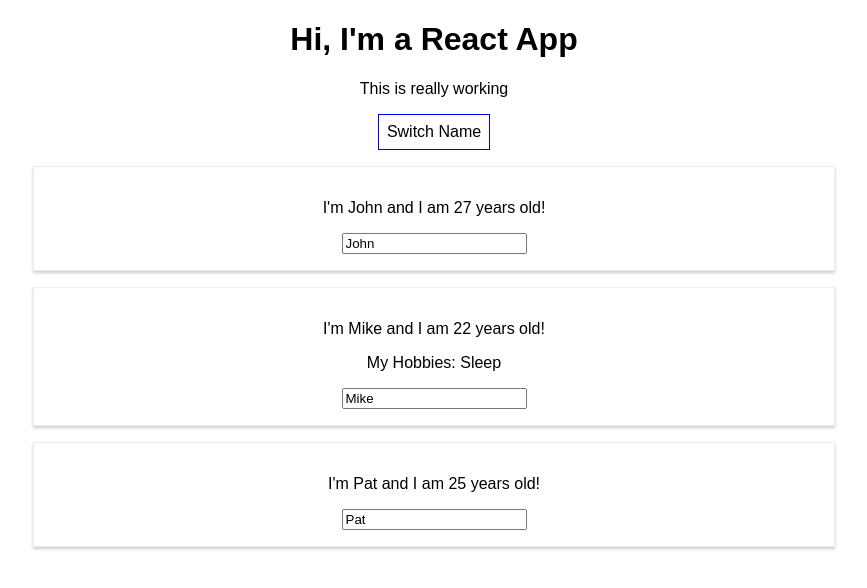
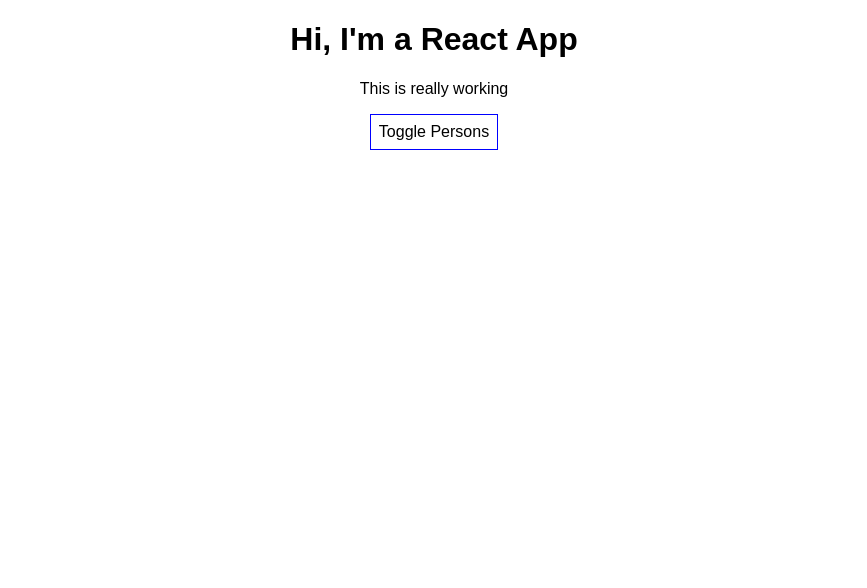
Before and after one commit to jmurphy2404/react-complete-guide, a React (Create React App) app: page / in a window 1280 px wide. Shown: the top 588 px of the page, without its empty margins (206-1073 px from the left). Built offline with nearby package versions, Linux system fonts and the light colour scheme.

Commit message:
L49 toggle/conditional content

```diff
--- a/src/App.js
+++ b/src/App.js
@@ -8,7 +8,9 @@
       {name: 'John', age: 27},
       {name: 'Mike', age: 22},
       {name: 'Pat', age: 25}
-    ]
+    ],
+    otherState: 'some other value',
+    showPersons: false
   }
 
   switchNameHandler = () => {
@@ -33,6 +35,11 @@
 
   }
 
+  togglePersonHandler = () => {
+    const doesShow = this.state.showPersons;
+    this.setState({showPersons: !doesShow});
+  }
+
   render() {
     const style = {
       backgroundColor: 'white',
@@ -48,7 +55,10 @@
         <p>This is really working</p>
         <button
         style={style}
-        onClick={() => this.switchNameHandler('testttt')}>Switch Name</button>
+        onClick={this.togglePersonHandler}>Toggle Persons</button>
+      {
+        this.state.showPersons ?
+        <div>
           <Person
             name={this.state.persons[0].name}
             age={this.state.persons[0].age} />
@@ -60,6 +70,8 @@
           <Person
             name={this.state.persons[2].name}
             age={this.state.persons[2].age} />
+        </div> : null
+      }
     </div>
    );
    //return React.createElement('div', {className: 'App'}, React.createElement('h1', null, 'Hi, I\'m a React App?'));
```
Lines whose indentation alone changed are shown as unchanged.
